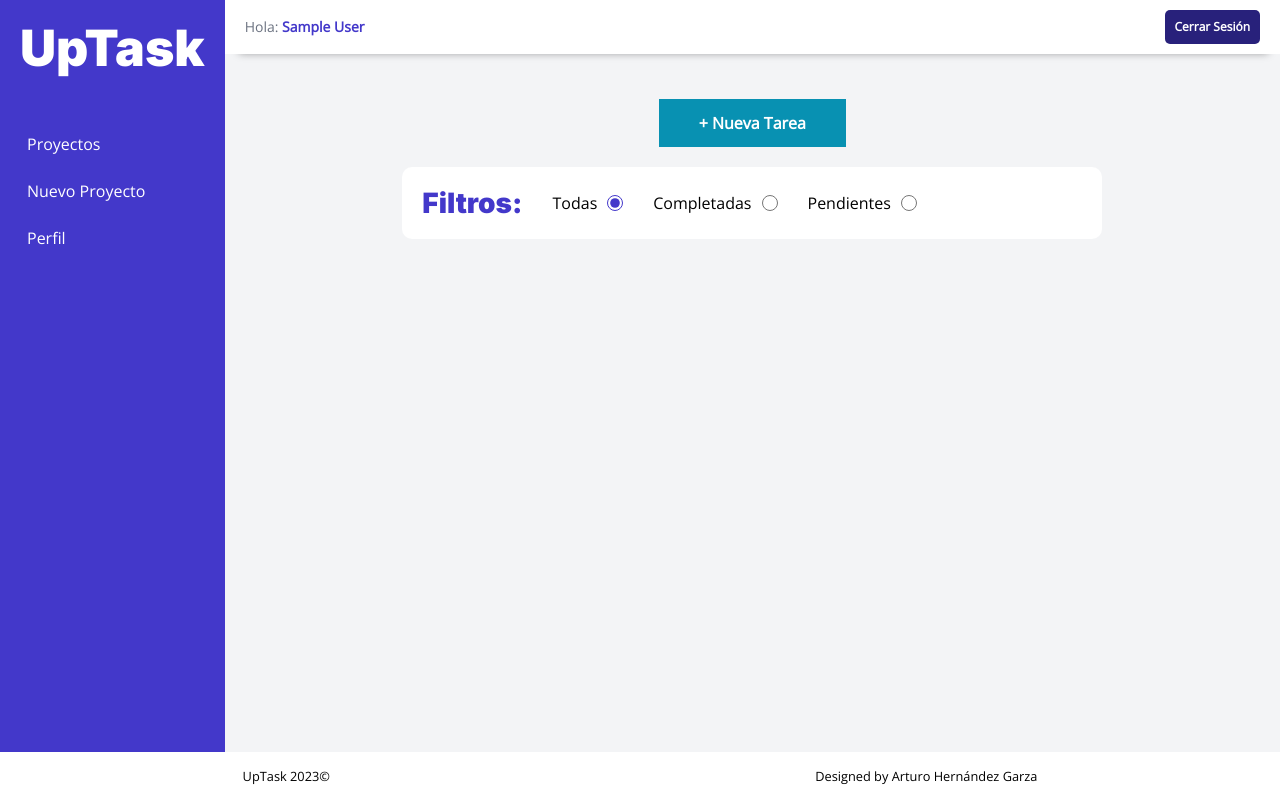
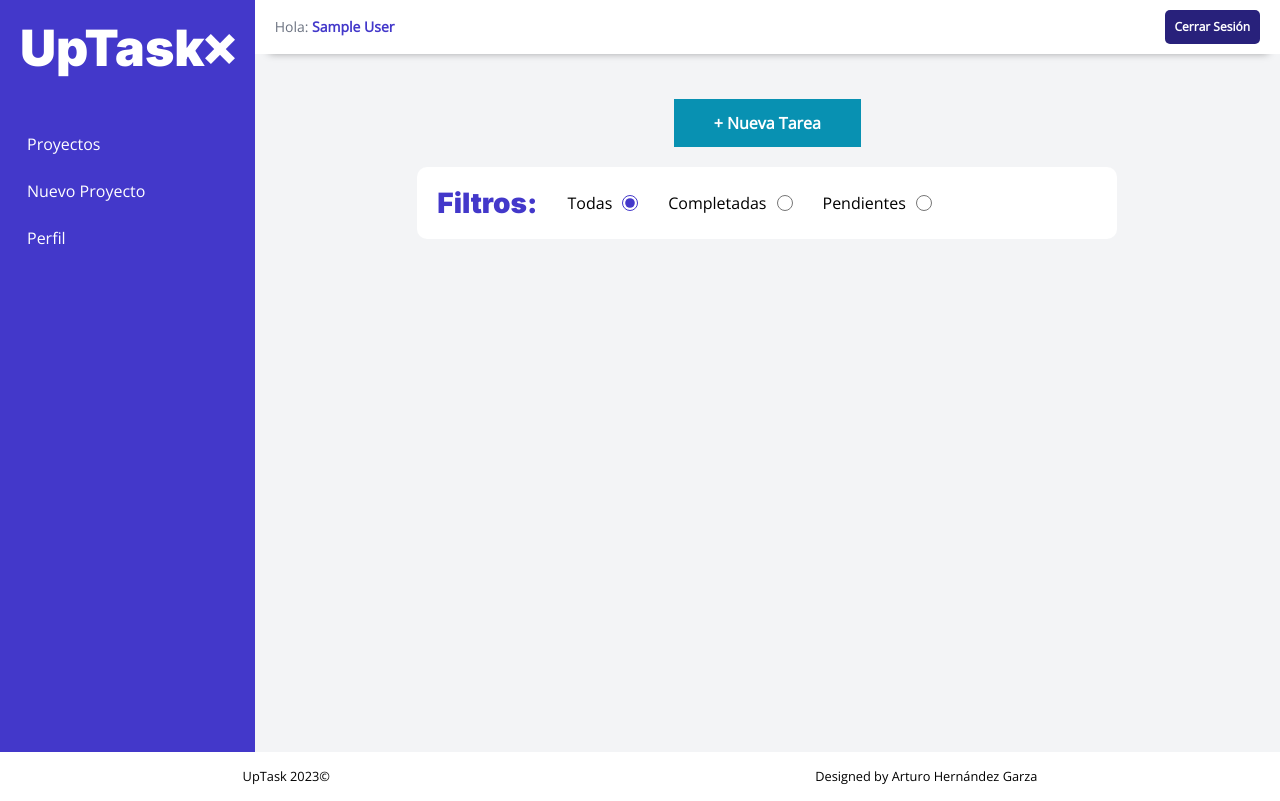
Before and after one commit to ArturoHDZG/UpTask, a PHP site: template views/dashboard/project.php in a window 1280 px wide. Run offline with PHP 8.4, Linux system fonts and the light colour scheme; the template is opened without the code that fills it, so the values that code supplies are empty; the visitor is signed in with stand-in values (Sample User, id 1).

Commit message:
Work on Responsive Design

```diff
--- a/src/scss/dashboard/_barra.scss
+++ b/src/scss/dashboard/_barra.scss
@@ -16,7 +16,11 @@
   }
 
   .menu {
-    img { width: .8rem; }
+    img {
+      width: .8rem;
+
+      &:hover { cursor: pointer; }
+    }
   }
 }
 
--- a/src/scss/dashboard/_sidebar.scss
+++ b/src/scss/dashboard/_sidebar.scss
@@ -2,16 +2,57 @@
 @use 'base/mixins' as m;
 
 .sidebar {
-  display: none;
   background-color: v.$indigo;
-  padding: 2rem;
+  height: 0;
+  opacity: 0;
+  overflow: hidden;
+  transition-property: opacity;
+  transition-duration: 500ms;
 
-  @include m.tablet { display: block; }
+  &.mostrar {
+    height: 100%;
+    padding: 2rem;
+    opacity: 1;
+    position: absolute;
+    top: 0;
+    right: 0;
+    bottom: 0;
+    left: 0;
+    background-color: rgb(0 0 0 / .90);
 
-  h2 {
-    color: v.$blanco;
-    margin: 0;
-    text-align: center;
+    @include m.tablet { display: none; }
+  }
+
+  &.ocultar { opacity: 0; }
+
+  @include m.tablet {
+    background-color: v.$indigo;
+    height: 100%;
+    padding: 2rem;
+    opacity: 1;
+  }
+
+  .contenedor-sidebar {
+    display: flex;
+    align-items: center;
+    justify-content: space-between;
+
+    h2 {
+      color: v.$blanco;
+      margin: 0;
+      text-align: center;
+    }
+
+    .cerrar-menu {
+      display: flex;
+      justify-content: center;
+      height: 3rem;
+      width: 3rem;
+
+      img {
+        &:hover { cursor: pointer; }
+      }
+    }
   }
 
   .sidebar-nav {
--- a/views/dashboard/footer.php
+++ b/views/dashboard/footer.php
@@ -1,3 +1,7 @@
     </div>
   </div>
 </div>
+
+<?php
+  $script = '<script src="build/js/app.js"></script>'
+?>
--- a/views/dashboard/project.php
+++ b/views/dashboard/project.php
@@ -29,7 +29,8 @@
 </div>
 
 <?php include_once __DIR__. '/footer.php'; ?>
-<?php $script = '
+
+<?php $script .= '
   <script src="//cdn.jsdelivr.net/npm/sweetalert2@11"></script>
   <script src="build/js/tareas.js"></script>
 '; ?>
--- a/views/templates/sidebar.php
+++ b/views/templates/sidebar.php
@@ -1,5 +1,10 @@
 <aside class="sidebar">
-  <h2>UpTask</h2>
+  <div class="contenedor-sidebar">
+    <h2>UpTask</h2>
+    <div class="cerrar-menu">
+      <img id="cerrar-menu" src="build/img/cerrar.svg" alt="Cerrar Menú">
+    </div>
+  </div>
 
   <nav class="sidebar-nav">
     <a class="<?php echo ($title === 'Proyectos') ? 'activo' : ''; ?>" href="/dashboard">Proyectos</a>
```
Also changed, not shown: src/js/app.js (+21 -0 lines), public/build/css/app.css, public/build/js/app.js, 1 other file.
